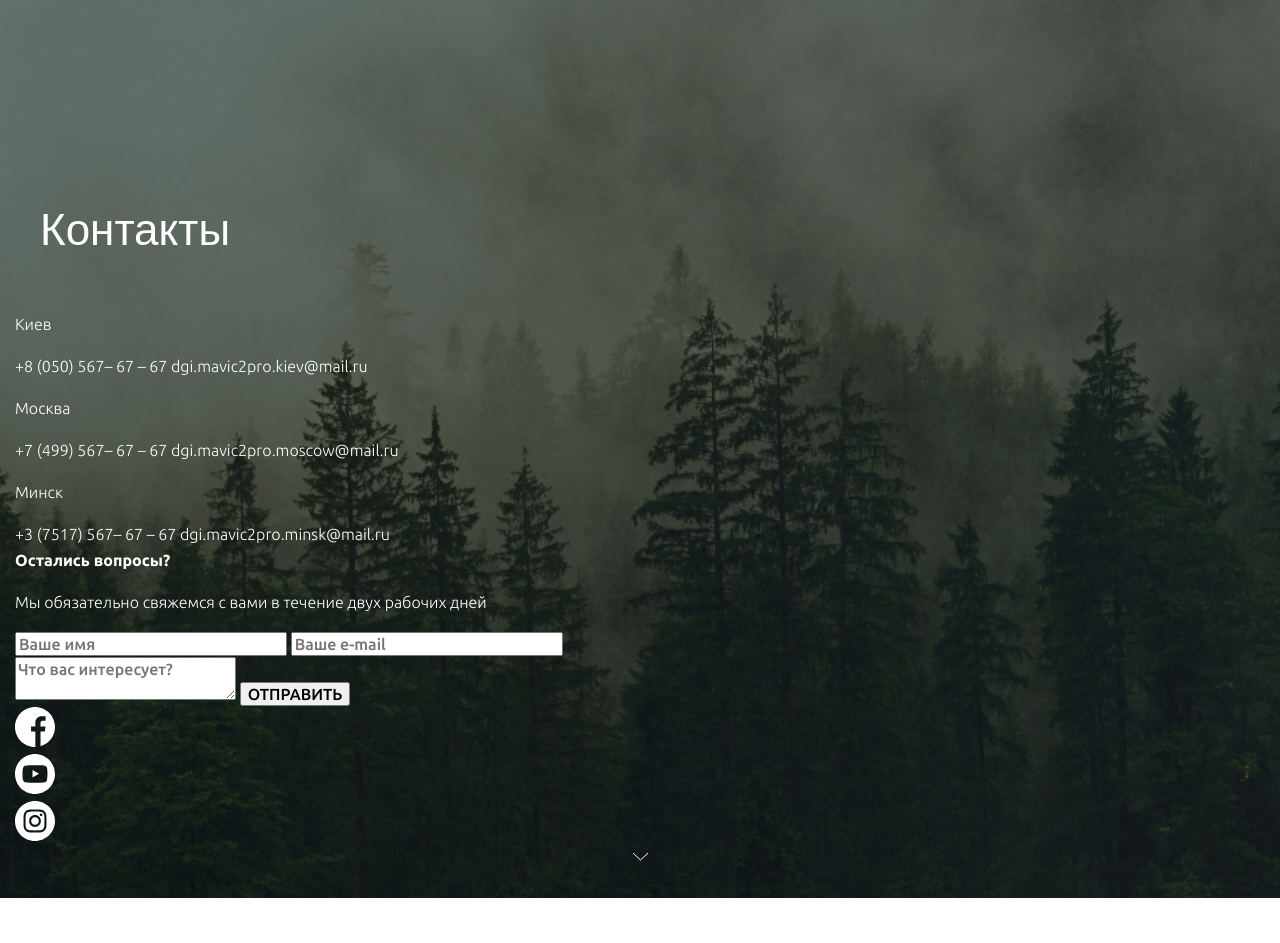
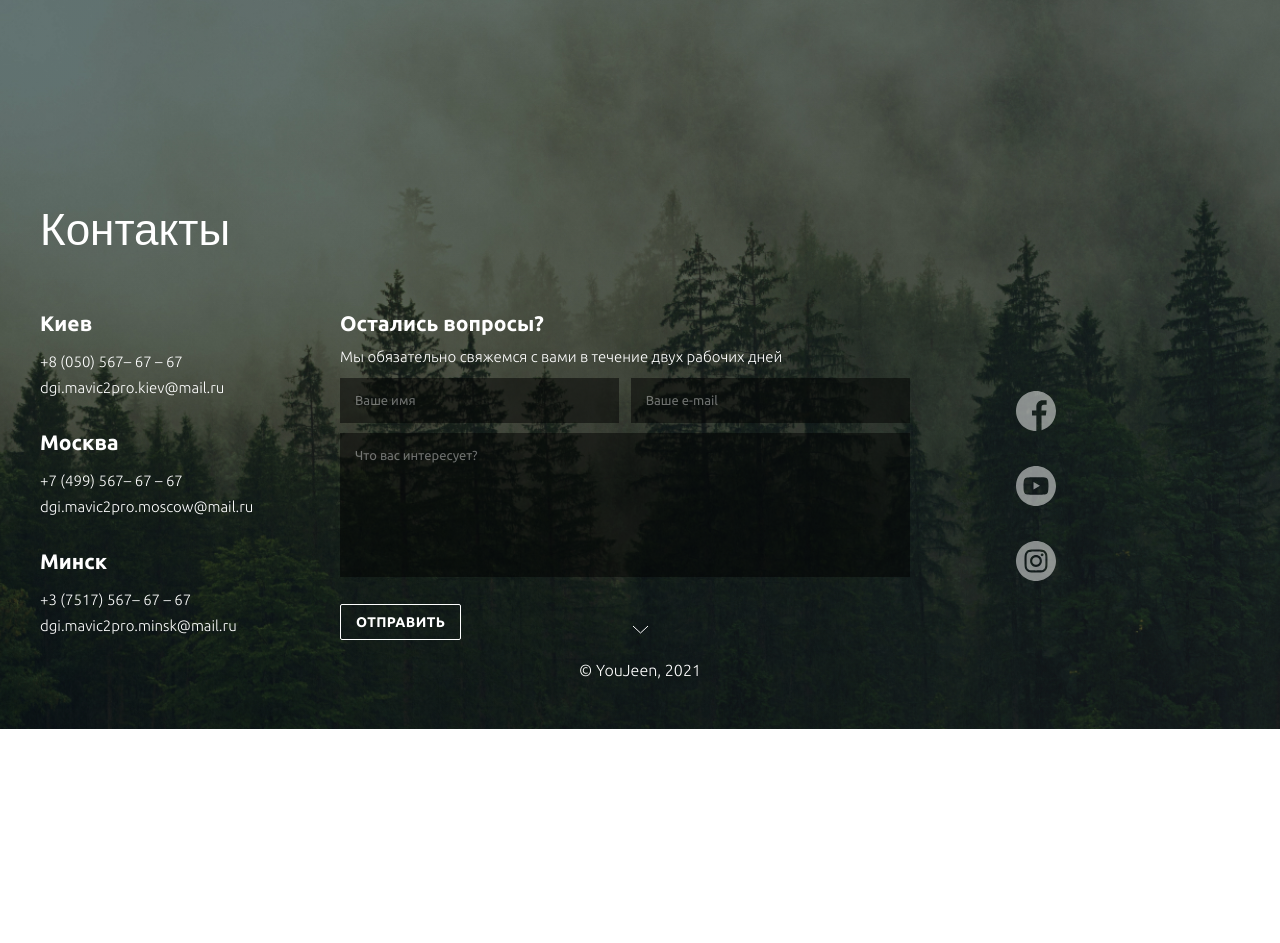
Before and after one commit to YouJeen-ru/mavic, a website: page app/index.html in a window 1280 px wide. Shown: the part 4362-5305 px from the top of the page. After the commit the page ends 5091 px from the top, so only its background shows below. Drawn offline with nearby package versions, Linux system fonts and the light colour scheme.

Commit message:
section contacts style scss completed

```diff
--- a/app/index.html
+++ b/app/index.html
@@ -6,7 +6,7 @@
   <meta http-equiv="X-UA-Compatible" content="ie=edge">
   <title>Mavic 2 Pro</title>
   <link rel="preconnect" href="https://fonts.gstatic.com">
-  <link href="https://fonts.googleapis.com/css2?family=Ubuntu:wght@300;500;700&display=swap" rel="stylesheet">
+  <link href="https://fonts.googleapis.com/css2?family=Ubuntu:wght@300;400;500;700&display=swap" rel="stylesheet">
   <link rel="stylesheet" href="css/style.min.css">
 </head>
 <body>
@@ -385,17 +385,16 @@
     <a href="#">
       <img src="images/arrow-down.svg" alt="">
     </a>
+    <footer class="footer">
+      <p class="footer__copy">
+        © YouJeen, 2021
+      </p>
+    </footer>
   </div>
   </div>
 </section>
 
-<footer class="footer">
-  <div class="container">
-    <p class="footer__copy">
-      © YouJeen, 2021
-    </p>
-  </div>
-</footer>
+
 
   <script src="https://ajax.googleapis.com/ajax/libs/jquery/3.4.1/jquery.min.js"></script>
   <script src="js/libs.min.js"></script>
--- a/app/scss/_vars.scss
+++ b/app/scss/_vars.scss
@@ -3,6 +3,11 @@
 %ubuntu-light {
   font-family: 'Ubuntu', sans-serif;
   font-weight: 300;
+}
+
+%ubuntu-regular {
+  font-family: 'Ubuntu', sans-serif;
+  font-weight: 400;
 }
 
 %ubuntu-medium {
--- a/app/scss/style.scss
+++ b/app/scss/style.scss
@@ -389,6 +389,116 @@
   }
 }
 
+.contacts {
+  &__inner{
+    display: flex;
+    padding-left: 25px;
+  }
+  &__info{
+    width: 240px;
+    margin-right: 60px;
+
+  }
+  &__info-box {
+    margin-bottom: 30px;
+  }
+  &__info-title{
+    line-height: 24px;
+    font-size: 21px;
+    @extend %ubuntu-bold;
+    margin: 0 0 13px;
+  }
+  &__info-phone,
+  &__info-email{
+    line-height: 18px;
+    font-size: 15px;
+
+  }
+  &__info-email:hover {
+    text-decoration: underline;
+  }
+  &__form {
+    width: 570px;
+    margin-right: 106px;
+  }
+  &__form-title {
+    line-height: 24px;
+    font-size: 21px;
+    @extend %ubuntu-bold;
+    margin: 0 0 13px;
+  }
+  &__form-text {
+    line-height: 18px;
+    font-size: 15px;
+    margin: 0 0 12px;
+  }
+  &__form-line {
+    display: flex;
+    justify-content: space-between;
+    margin-bottom: 10px;
+  }
+  &__form-input,
+  &__form-textarea {
+    border: none;
+    @extend %ubuntu-regular;
+    background: rgba(0, 0, 0, 0.5);
+    padding: 15px;
+    font-size: 13px;
+    line-height: 15px;
+    color: #fff;
+    &::placeholder {
+      color: rgba(#fff,.4)
+    }
+  }
+
+  &__form-input {
+    width: 49%;
+
+  }
+  &__form-textarea {
+    min-height: 144px;
+    width: 100%;
+    resize: none;
+    margin-bottom: 20px;
+
+  }
+  &__form-btn {
+    text-transform: uppercase;
+    font-size: 14px;
+    line-height: 16px;
+    letter-spacing: 0.03em;
+    @extend %ubuntu-bold;
+    border: 1px solid #FFFFFF;
+    border-radius: 2px;
+    padding: 9px 15px;
+    color: #fff;
+    background-color: transparent;
+    cursor: pointer;
+    transition: all .3s;
+    &:hover {
+      color: #000000;
+      background-color: #fff;
+
+    }
+  }
+  &__social-list {
+    display: flex;
+    flex-direction: column;
+    justify-content: center;
+  }
+  &__social-item {
+    margin: 14px 0;
+  }
+  &__social-link {
+    opacity: 0.5;
+    transition: all .3s;
+    &:hover {
+      opacity: 1;
+    }
+  }
+}
+
+
 
 
 
```
Also changed, not shown: app/css/style.min.css.
